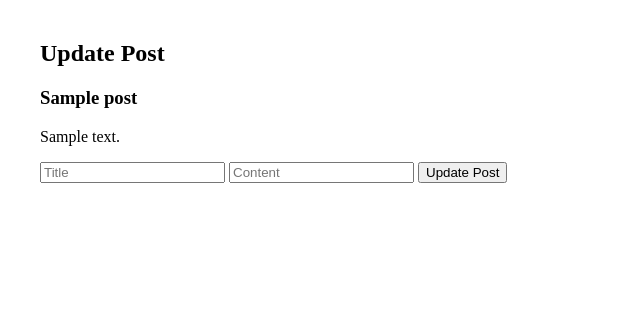
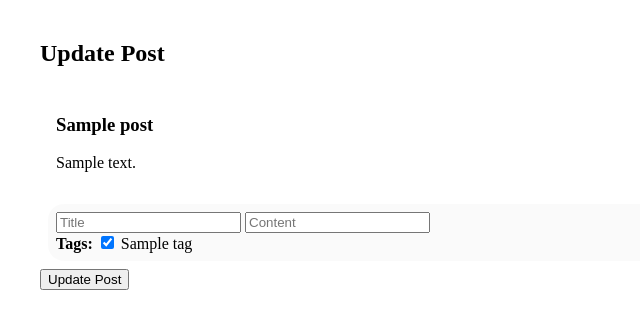
Before and after one commit to mjanicki01/23.1-sql-alchemy, a Flask app: page /updatepost/1 in a window 1280 px wide. Shown: the part 48-377 px from the top of the page, without its empty margins (0-640 px from the left). Run offline with Flask 2, Linux system fonts and the light colour scheme; tables that the repository leaves empty hold one stand-in row (values such as "Sample post").

Commit message:
Add functionality to edit post & add post routes to edit/add related tags, revised HTML semantics & CSS, edit test.py

```diff
--- a/app.py
+++ b/app.py
@@ -19,6 +19,7 @@
     users = Users.query.all()
 
     return render_template('index.html', users=users)
+
 
 
 # User-specific routes & view functions -------------------------------------------------------
@@ -102,8 +103,9 @@
 @app.route('/addpost/<int:user_id>')
 def render_add_post(user_id):
     user = Users.query.get_or_404(user_id)
+    tags = Tags.query.all()
 
-    return render_template('addpost.html', user=user)
+    return render_template('addpost.html', user=user, tags=tags)
 
 
 @app.route('/addpost', methods=["POST"])
@@ -111,7 +113,9 @@
     title = request.form["title"]
     content = request.form["content"]
     creator_id = request.form["creator_id"]
-    new_post  = Posts(title=title, content=content, creator_id=creator_id)
+    tag_ids = [int(num) for num in request.form.getlist("tags")]
+    tags = Tags.query.filter(Tags.id.in_(tag_ids)).all()
+    new_post  = Posts(title=title, content=content, creator_id=creator_id, tags=tags)
 
     db.session.add(new_post)
     db.session.commit()
@@ -132,8 +136,9 @@
 @app.route('/updatepost/<int:post_id>')
 def render_update_post(post_id):
     post = Posts.query.get_or_404(post_id)
+    tags = Tags.query.all()
 
-    return render_template('updatepost.html', post=post)
+    return render_template('updatepost.html', post=post, tags=tags)
 
 
 @app.route('/updatepost/<int:post_id>', methods=["POST"])
@@ -148,6 +153,9 @@
         post.content = request.form["content"]
         flash("Post content updated", "success")
 
+    tag_ids = [int(num) for num in request.form.getlist("tags")]
+    post.tags = Tags.query.filter(Tags.id.in_(tag_ids)).all()
+
     post.creator_id = request.form["creator_id"]
 
     db.session.add(post)
@@ -155,6 +163,8 @@
 
 
     return redirect(f'/post/{post_id}')
+
+
 
 
 # Tag-specific routes & view functions ---------------------------------------------------
--- a/static/app.css
+++ b/static/app.css
@@ -58,3 +58,8 @@
     font-size: 1rem;
     border-radius: 1rem;
 }
+
+#post-content {
+    padding: .5rem;
+    margin: .5rem;
+}
--- a/templates/updatepost.html
+++ b/templates/updatepost.html
@@ -4,17 +4,29 @@
 
     <h1>Update Post</h1>
 
+<section id="post-content">
     <h3>{{post.title}}</h3>
 
     <p>{{post.content}}</p>
+</section>
 
+<section id="post-details">
     <form action="/updatepost/{{post.id}}" method="POST">
-        <input type="text" name="title" placeholder="Title">
-        <input type="text" name="content" placeholder="Content">
-        <input type="text" name="creator_id" value={{post.creator_id}} style="display: none">
+        <div>
+            <input type="text" name="title" placeholder="Title">
+            <input type="text" name="content" placeholder="Content">
+            <input type="text" name="creator_id" value={{post.creator_id}} style="display: none">
+        </div>
+        <div>
+        <b>Tags:</b>
+        {% for tag in tags %}
+            <input type="checkbox" name = "tags" id="tag_{{tag.id}}" value="{{tag.id}}"
+                {% if tag in post.tags %} checked {% endif %}>
+                <label for="tag_{{tag.id}}"> {{tag.name}} </label>
+        {%endfor%}
+        </div>
+</section>
         <button>Update Post</button>
     </form>
 
-
-
 {% endblock %}
```
Also changed, not shown: templates/addpost.html (+14 -1 lines), templates/postdetail.html (+9 -4 lines), test.py (+8 -26 lines).
